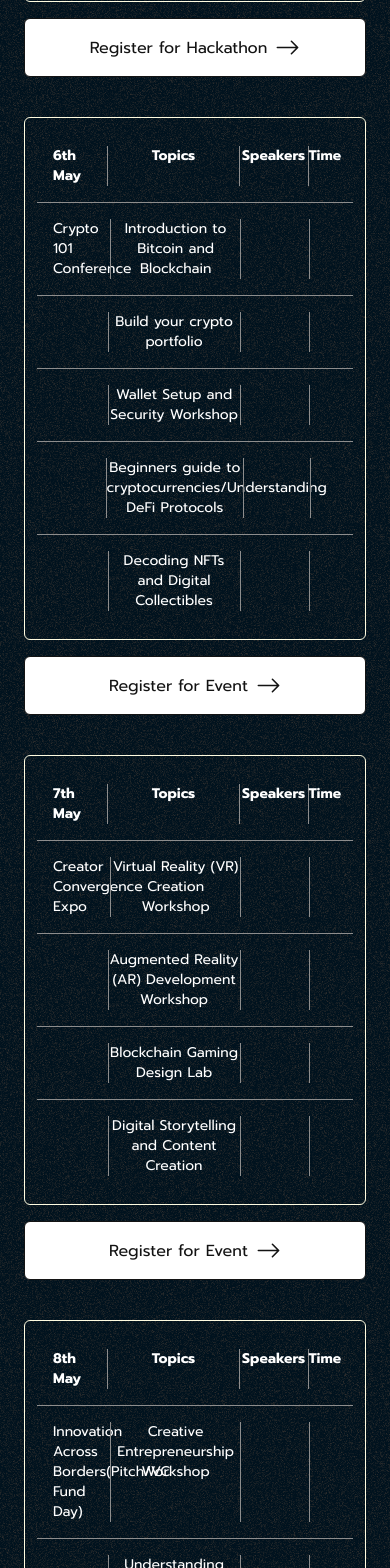
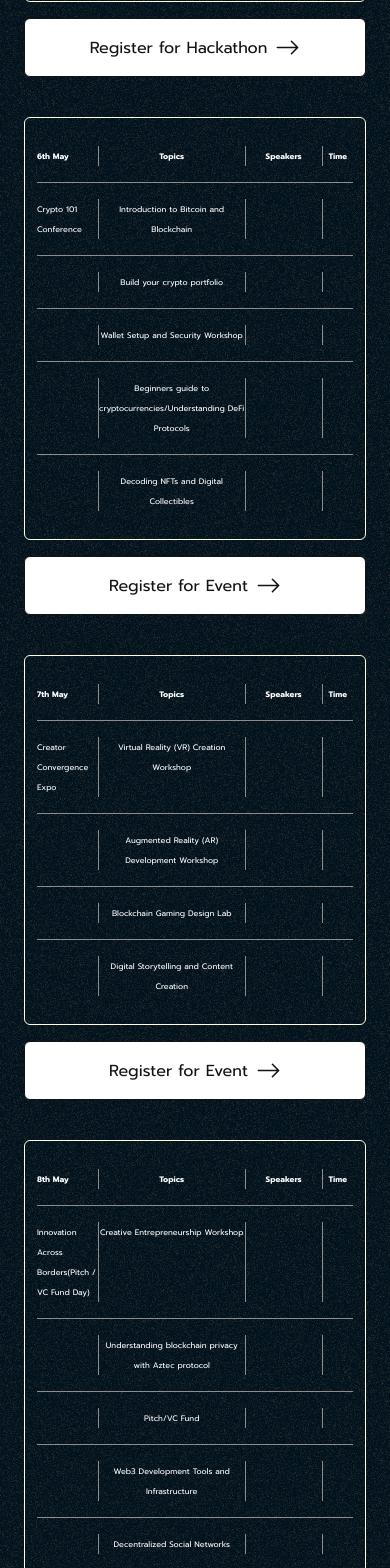
Before and after one commit to Lagos-Blockchain-Week/landingPage, a Next.js app: page /schedule in a window 390 px wide. Shown: the part 860-2428 px from the top of the page. Built offline with nearby package versions, Linux system fonts and the light colour scheme.

Commit message:
schedule update

```diff
--- a/package.json
+++ b/package.json
@@ -9,7 +9,7 @@
     "lint": "next lint"
   },
   "dependencies": {
-    "next": "^13.5.4",
+    "next": "^14.1.0",
     "react": "^18.2.0",
     "react-dom": "^18.2.0",
     "react-router-dom": "^6.22.0",
--- a/src/components/EventSchedule.jsx
+++ b/src/components/EventSchedule.jsx
@@ -26,7 +26,7 @@ function EventSchedule() {
 
       <div>
         <div className='mt-6 border border-[#FFFCE1] rounded-md p-3'>
-          <div className='flex justify-between border-b border-[#8D8D8D] p-4 text-sm'>
+          <div className='flex justify-between border-b border-[#8D8D8D] lg:p-4 sm:py-4 sm:text-[8px] text-sm'>
             <div className='w-[20%]'>
               <p className='font-bold'>6th May</p>
             </div>
@@ -43,7 +43,7 @@ function EventSchedule() {
               <p className='font-bold text-center'>Time</p>
             </div>
           </div>
-          <div className='flex justify-between border-b border-[#8D8D8D] p-4 text-sm'>
+          <div className='flex justify-between border-b border-[#8D8D8D] lg:p-4 sm:py-4 sm:text-[8px] text-sm'>
             <div className='w-[20%]'>
               <p className=''>Crypto 101 Conference</p>
             </div>
@@ -60,7 +60,7 @@ function EventSchedule() {
               <p className=' text-center'></p>
             </div>
           </div>
-          <div className='flex justify-between border-b border-[#8D8D8D] p-4 text-sm'>
+          <div className='flex justify-between border-b border-[#8D8D8D] lg:p-4 sm:py-4 sm:text-[8px] text-sm'>
             <div className='w-[20%]'>
               <p className=''></p>
             </div>
@@ -77,7 +77,7 @@ function EventSchedule() {
               <p className=' text-center'></p>
             </div>
           </div>
-          <div className='flex justify-between border-b border-[#8D8D8D] p-4 text-sm'>
+          <div className='flex justify-between border-b border-[#8D8D8D] lg:p-4 sm:py-4 sm:text-[8px] text-sm'>
             <div className='w-[20%]'>
               <p className=''></p>
             </div>
@@ -94,7 +94,7 @@ function EventSchedule() {
               <p className=' text-center'></p>
             </div>
           </div>
-          <div className='flex justify-between border-b border-[#8D8D8D] p-4 text-sm'>
+          <div className='flex justify-between border-b border-[#8D8D8D] lg:p-4 sm:py-4 sm:text-[8px] text-sm'>
             <div className='w-[20%]'>
               <p className=''></p>
             </div>
@@ -111,7 +111,7 @@ function EventSchedule() {
               <p className=' text-center'></p>
             </div>
           </div>
-          <div className='flex justify-between  p-4 text-sm'>
+          <div className='flex justify-between  lg:p-4 sm:py-4 sm:text-[8px] text-sm'>
             <div className='w-[20%]'>
               <p className=''></p>
             </div>
@@ -139,7 +139,7 @@ function EventSchedule() {
 
       <div>
         <div className='mt-6 border border-[#FFFCE1] rounded-md p-3'>
-          <div className='flex justify-between border-b border-[#8D8D8D] p-4 text-sm'>
+          <div className='flex justify-between border-b border-[#8D8D8D] lg:p-4 sm:py-4 sm:text-[8px] text-sm'>
             <div className='w-[20%]'>
               <p className='font-bold'>7th May</p>
             </div>
@@ -156,7 +156,7 @@ function EventSchedule() {
               <p className='font-bold text-center'>Time</p>
             </div>
           </div>
-          <div className='flex justify-between border-b border-[#8D8D8D] p-4 text-sm'>
+          <div className='flex justify-between border-b border-[#8D8D8D] lg:p-4 sm:py-4 sm:text-[8px] text-sm'>
             <div className='w-[20%]'>
               <p className=''>Creator Convergence Expo</p>
             </div>
@@ -175,7 +175,7 @@ function EventSchedule() {
           </div>
 
 
-          <div className='flex justify-between border-b border-[#8D8D8D] p-4 text-sm'>
+          <div className='flex justify-between border-b border-[#8D8D8D] lg:p-4 sm:py-4 sm:text-[8px] text-sm'>
             <div className='w-[20%]'>
               <p className=''></p>
             </div>
@@ -192,7 +192,7 @@ function EventSchedule() {
               <p className=' text-center'></p>
             </div>
           </div>
-          <div className='flex justify-between border-b border-[#8D8D8D] p-4 text-sm'>
+          <div className='flex justify-between border-b border-[#8D8D8D] lg:p-4 sm:py-4 sm:text-[8px] text-sm'>
             <div className='w-[20%]'>
               <p className=''></p>
             </div>
@@ -209,7 +209,7 @@ function EventSchedule() {
               <p className=' text-center'></p>
             </div>
           </div>
-          <div className='flex justify-between  p-4 text-sm'>
+          <div className='flex justify-between  lg:p-4 sm:py-4 sm:text-[8px] text-sm'>
             <div className='w-[20%]'>
               <p className=''></p>
             </div>
@@ -237,7 +237,7 @@ function EventSchedule() {
 
       <div>
         <div className='mt-6 border border-[#FFFCE1] rounded-md p-3'>
-          <div className='flex justify-between border-b border-[#8D8D8D] p-4 text-sm'>
+          <div className='flex justify-between border-b border-[#8D8D8D] lg:p-4 sm:py-4 sm:text-[8px] text-sm'>
             <div className='w-[20%]'>
               <p className='font-bold'>8th May</p>
             </div>
@@ -254,9 +254,9 @@ function EventSchedule() {
               <p className='font-bold text-center'>Time</p>
             </div>
           </div>
-          <div className='flex justify-between border-b border-[#8D8D8D] p-4 text-sm'>
+          <div className='flex justify-between border-b border-[#8D8D8D] lg:p-4 sm:py-4 sm:text-[8px] text-sm'>
             <div className='w-[20%]'>
-              <p className=''>Innovation Across Borders(Pitch/VC Fund Day) </p>
+              <p className=''>Innovation Across Borders(Pitch / VC Fund Day) </p>
             </div>
             <div className='border-r border-[#8D8D8D]'></div>
             <div className='w-[48%]'>
@@ -271,7 +271,7 @@ function EventSchedule() {
               <p className=' text-center'></p>
             </div>
           </div>
-          <div className='flex justify-between border-b border-[#8D8D8D] p-4 text-sm'>
+          <div className='flex justify-between border-b border-[#8D8D8D] lg:p-4 sm:py-4 sm:text-[8px] text-sm'>
             <div className='w-[20%]'>
               <p className=''></p>
             </div>
@@ -288,7 +288,7 @@ function EventSchedule() {
               <p className=' text-center'></p>
             </div>
           </div>
-          <div className='flex justify-between border-b border-[#8D8D8D] p-4 text-sm'>
+          <div className='flex justify-between border-b border-[#8D8D8D] lg:p-4 sm:py-4 sm:text-[8px] text-sm'>
             <div className='w-[20%]'>
               <p className=''></p>
             </div>
@@ -305,7 +305,7 @@ function EventSchedule() {
               <p className=' text-center'></p>
             </div>
           </div>
-          <div className='flex justify-between border-b border-[#8D8D8D] p-4 text-sm'>
+          <div className='flex justify-between border-b border-[#8D8D8D] lg:p-4 sm:py-4 sm:text-[8px] text-sm'>
             <div className='w-[20%]'>
               <p className=''></p>
             </div>
@@ -322,7 +322,7 @@ function EventSchedule() {
               <p className=' text-center'></p>
             </div>
           </div>
-          <div className='flex justify-between  p-4 text-sm'>
+          <div className='flex justify-between  lg:p-4 sm:py-4 sm:text-[8px] text-sm'>
             <div className='w-[20%]'>
               <p className=''></p>
             </div>
@@ -350,7 +350,7 @@ function EventSchedule() {
 
       <div>
         <div className='mt-6 border border-[#FFFCE1] rounded-md p-3'>
-          <div className='flex justify-between border-b border-[#8D8D8D] p-4 text-sm'>
+          <div className='flex justify-between border-b border-[#8D8D8D] lg:p-4 sm:py-4 sm:text-[8px] text-sm'>
             <div className='w-[20%]'>
               <p className='font-bold'>9th May</p>
             </div>
@@ -367,7 +367,7 @@ function EventSchedule() {
               <p className='font-bold text-center'>Time</p>
             </div>
           </div>
-          <div className='flex justify-between border-b border-[#8D8D8D] p-4 text-sm'>
+          <div className='flex justify-between border-b border-[#8D8D8D] lg:p-4 sm:py-4 sm:text-[8px] text-sm'>
             <div className='w-[20%]'>
               <p className=''>DWeb Storage Expo </p>
             </div>
@@ -384,7 +384,7 @@ function EventSchedule() {
               <p className=' text-center'></p>
             </div>
           </div>
-          <div className='flex justify-between border-b border-[#8D8D8D] p-4 text-sm'>
+          <div className='flex justify-between border-b border-[#8D8D8D] lg:p-4 sm:py-4 sm:text-[8px] text-sm'>
             <div className='w-[20%]'>
               <p className=''></p>
             </div>
@@ -401,7 +401,7 @@ function EventSchedule() {
               <p className=' text-center'></p>
             </div>
           </div>
-          <div className='flex justify-between border-b border-[#8D8D8D] p-4 text-sm'>
+          <div className='flex justify-between border-b border-[#8D8D8D] lg:p-4 sm:py-4 sm:text-[8px] text-sm'>
             <div className='w-[20%]'>
               <p className=''></p>
             </div>
@@ -418,7 +418,7 @@ function EventSchedule() {
               <p className=' text-center'></p>
             </div>
           </div>
-          <div className='flex justify-between border-b border-[#8D8D8D] p-4 text-sm'>
+          <div className='flex justify-between border-b border-[#8D8D8D] lg:p-4 sm:py-4 sm:text-[8px] text-sm'>
             <div className='w-[20%]'>
               <p className=''></p>
             </div>
@@ -435,7 +435,7 @@ function EventSchedule() {
               <p className=' text-center'></p>
             </div>
           </div>
-          <div className='flex justify-between  p-4 text-sm'>
+          <div className='flex justify-between  lg:p-4 sm:py-4 sm:text-[8px] text-sm'>
             <div className='w-[20%]'>
               <p className=''></p>
             </div>
@@ -463,7 +463,7 @@ function EventSchedule() {
 
       <div>
         <div className='mt-6 border border-[#FFFCE1] rounded-md p-3'>
-          <div className='flex justify-between border-b border-[#8D8D8D] p-4 text-sm'>
+          <div className='flex justify-between border-b border-[#8D8D8D] lg:p-4 sm:py-4 sm:text-[8px] text-sm'>
             <div className='w-[20%]'>
               <p className='font-bold'>10th May</p>
             </div>
@@ -480,7 +480,7 @@ function EventSchedule() {
               <p className='font-bold text-center'>Time</p>
             </div>
           </div>
-          <div className='flex justify-between border-b border-[#8D8D8D] p-4 text-sm'>
+          <div className='flex justify-between border-b border-[#8D8D8D] lg:p-4 sm:py-4 sm:text-[8px] text-sm'>
             <div className='w-[20%]'>
               <p className=''>Web3 BuiDLers Workshop </p>
             </div>
@@ -497,7 +497,7 @@ function EventSchedule() {
               <p className=' text-center'></p>
             </div>
           </div>
-          <div className='flex justify-between border-b border-[#8D8D8D] p-4 text-sm'>
+          <div className='flex justify-between border-b border-[#8D8D8D] lg:p-4 sm:py-4 sm:text-[8px] text-sm'>
             <div className='w-[20%]'>
               <p className=''></p>
             </div>
@@ -514,7 +514,7 @@ function EventSchedule() {
               <p className=' text-center'></p>
             </div>
           </div>
-          <div className='flex justify-between border-b border-[#8D8D8D] p-4 text-sm'>
+          <div className='flex justify-between border-b border-[#8D8D8D] lg:p-4 sm:py-4 sm:text-[8px] text-sm'>
             <div className='w-[20%]'>
               <p className=''></p>
             </div>
@@ -531,7 +531,7 @@ function EventSchedule() {
               <p className=' text-center'></p>
             </div>
           </div>
-          <div className='flex justify-between border-b border-[#8D8D8D] p-4 text-sm'>
+          <div className='flex justify-between border-b border-[#8D8D8D] lg:p-4 sm:py-4 sm:text-[8px] text-sm'>
             <div className='w-[20%]'>
               <p className=''></p>
             </div>
@@ -548,7 +548,7 @@ function EventSchedule() {
               <p className=' text-center'></p>
             </div>
           </div>
-          <div className='flex justify-between  p-4 text-sm'>
+          <div className='flex justify-between  lg:p-4 sm:py-4 sm:text-[8px] text-sm'>
             <div className='w-[20%]'>
               <p className=''></p>
             </div>
@@ -576,7 +576,7 @@ function EventSchedule() {
 
       <div>
         <div className='mt-6 border border-[#FFFCE1] rounded-md p-3'>
-          <div className='flex justify-between border-b border-[#8D8D8D] p-4 text-sm'>
+          <div className='flex justify-between border-b border-[#8D8D8D] lg:p-4 sm:py-4 sm:text-[8px] text-sm'>
             <div className='w-[20%]'>
               <p className='font-bold'>11th May</p>
             </div>
@@ -593,7 +593,7 @@ function EventSchedule() {
               <p className='font-bold text-center'>Time</p>
             </div>
           </div>
-          <div className='flex justify-between border-b border-[#8D8D8D] p-4 text-sm'>
+          <div className='flex justify-between border-b border-[#8D8D8D] lg:p-4 sm:py-4 sm:text-[8px] text-sm'>
             <div className='w-[20%]'>
               <p className=''>Web3 BuiDLers Summit</p>
             </div>
@@ -610,7 +610,7 @@ function EventSchedule() {
               <p className=' text-center'></p>
             </div>
           </div>
-          <div className='flex justify-between border-b border-[#8D8D8D] p-4 text-sm'>
+          <div className='flex justify-between border-b border-[#8D8D8D] lg:p-4 sm:py-4 sm:text-[8px] text-sm'>
             <div className='w-[20%]'>
               <p className=''></p>
             </div>
@@ -627,7 +627,7 @@ function EventSchedule() {
               <p className=' text-center'></p>
             </div>
           </div>
-          <div className='flex justify-between border-b border-[#8D8D8D] p-4 text-sm'>
+          <div className='flex justify-between border-b border-[#8D8D8D] lg:p-4 sm:py-4 sm:text-[8px] text-sm'>
             <div className='w-[20%]'>
               <p className=''></p>
             </div>
@@ -644,7 +644,7 @@ function EventSchedule() {
               <p className=' text-center'></p>
             </div>
           </div>
-          <div className='flex justify-between border-b border-[#8D8D8D] p-4 text-sm'>
+          <div className='flex justify-between border-b border-[#8D8D8D] lg:p-4 sm:py-4 sm:text-[8px] text-sm'>
             <div className='w-[20%]'>
               <p className=''></p>
             </div>
@@ -661,7 +661,7 @@ function EventSchedule() {
               <p className=' text-center'></p>
             </div>
           </div>
-          <div className='flex justify-between  p-4 text-sm'>
+          <div className='flex justify-between  lg:p-4 sm:py-4 sm:text-[8px] text-sm'>
             <div className='w-[20%]'>
               <p className=''></p>
             </div>
--- a/src/components/Section.jsx
+++ b/src/components/Section.jsx
@@ -1,6 +1,5 @@
 import React from "react";
 import { Fragment } from "react";
-import { Link } from "react-router-dom";
 import SponsorForm from "./forms/SponsorForm";
 
 function Section() {
@@ -22,14 +21,12 @@ function Section() {
               <path d="M8 4a.5.5 0 0 1 .5.5v3h3a.5.5 0 0 1 0 1h-3v3a.5.5 0 0 1-1 0v-3h-3a.5.5 0 0 1 0-1h3v-3A.5.5 0 0 1 8 4" />
             </svg>
           </button>
-          <Link to={"/sponsorform"}>
           <button className="flex p-4 sm:w-full sm:mt-4 justify-center rounded-md border border-white border-b-4 px-10">
             <p className="mr-2 my-auto">Become a Sponsor</p>
             <svg xmlns="http://www.w3.org/2000/svg" width="25" height="25" fill="currentColor" className="bi bi-arrow-right" viewBox="0 0 16 16">
               <path fillRule="evenodd" d="M1 8a.5.5 0 0 1 .5-.5h11.793l-3.147-3.146a.5.5 0 0 1 .708-.708l4 4a.5.5 0 0 1 0 .708l-4 4a.5.5 0 0 1-.708-.708L13.293 8.5H1.5A.5.5 0 0 1 1 8" />
             </svg>
           </button>
-          </Link>
         </div>
       </section>
 
```
Also changed, not shown: 2 other files (tests, documents, lock files or other folders).
